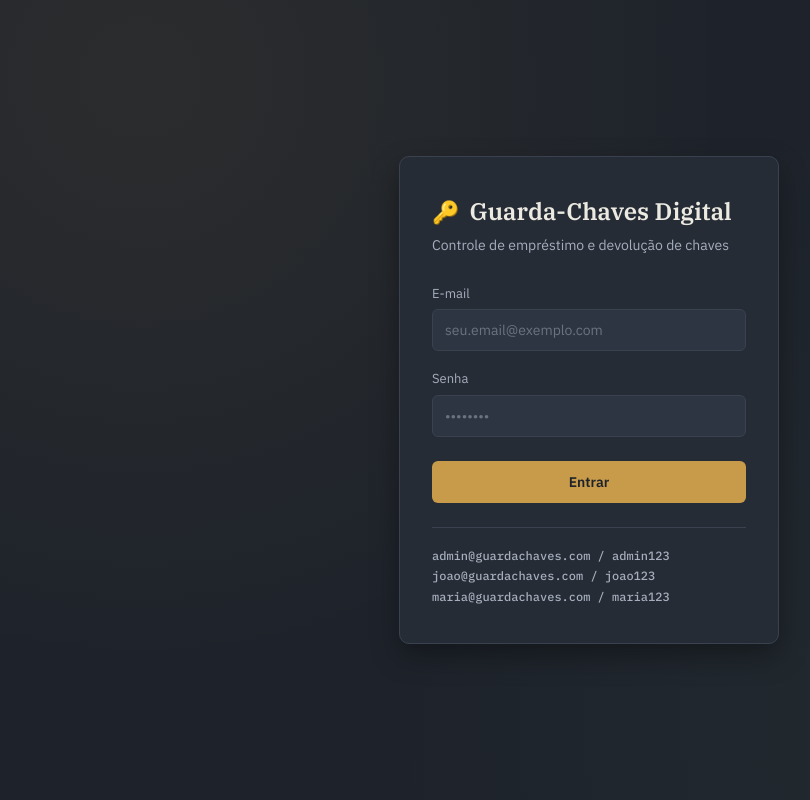
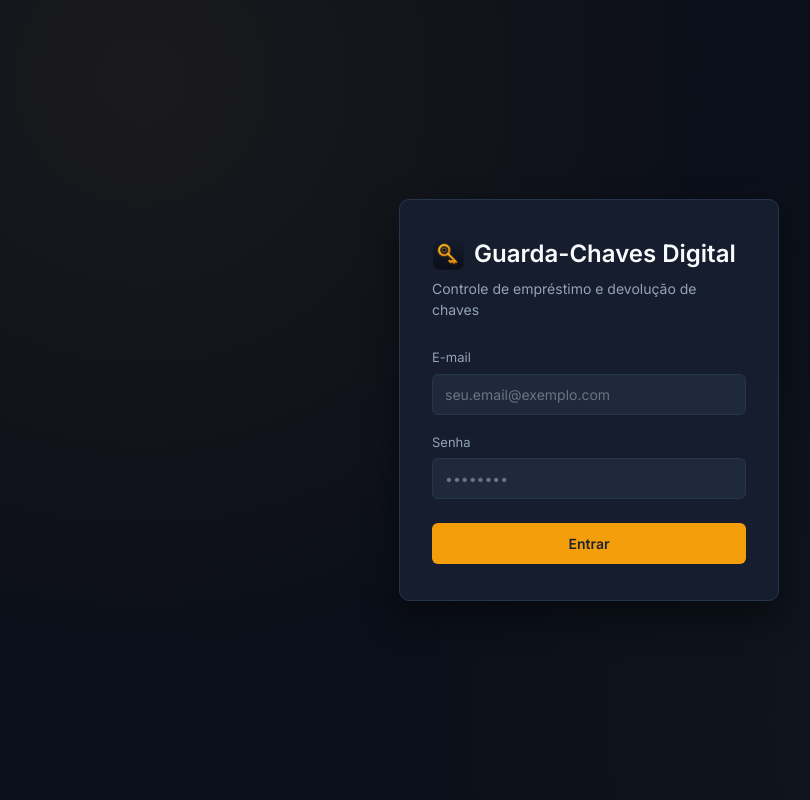
Before and after one commit to Manuella-Maia/projeto-controle-emprestimos-chaves, a PHP site: page / in a window 1280 px wide. Shown: the whole page, without its empty margins (51-861 px from the left). Run offline with PHP 8.4, Linux system fonts and the light colour scheme.

Commit message:
style: aplica novo tema visual ao frontend (cores, fontes e ícones)
- Atualiza paleta de cores em style.css (fundo, superfícies, destaque e badges de status)

- Troca tipografia para Inter (títulos e corpo) e JetBrains Mono (tags)

- Substitui emoji/placeholder por ícones em imagem no cabeçalho de index.html e sistema.html

- Adiciona pasta frontend/imgs/ com os ícones utilizados

```diff
--- a/frontend/index.html
+++ b/frontend/index.html
@@ -4,13 +4,17 @@
     <meta charset="UTF-8">
     <meta name="viewport" content="width=device-width, initial-scale=1.0">
     <title>Guarda-Chaves Digital — Entrar</title>
+    <link rel="preconnect" href="https://fonts.googleapis.com">
+    <link rel="preconnect" href="https://fonts.gstatic.com" crossorigin>
+    <link href="https://fonts.googleapis.com/css2?family=Inter:wght@400;500;600;700&display=swap" rel="stylesheet">
+    <link rel="icon" href="imgs/icone_chave.png">
     <link rel="stylesheet" href="style.css">
 </head>
 <body>
     <div class="tela-login">
         <div class="cartao-login">
             <div class="marca">
-                <span class="marca-icone" aria-hidden="true">&#128273;</span>
+                <img class="marca-icone" src="imgs/icone_chave2.png" alt="logo da Guarda-Chaves Digital">
                 <h1>Guarda-Chaves Digital</h1>
             </div>
             <p class="tagline">Controle de empréstimo e devolução de chaves</p>
@@ -30,12 +34,6 @@
 
                 <div class="mensagem" id="mensagem-login" role="alert"></div>
             </form>
-
-            <div class="credenciais-teste">
-                admin@guardachaves.com / admin123<br>
-                joao@guardachaves.com / joao123<br>
-                maria@guardachaves.com / maria123
-            </div>
         </div>
     </div>
 
--- a/frontend/style.css
+++ b/frontend/style.css
@@ -5,31 +5,38 @@
    ardósia, latão como cor de destaque (as próprias chaves) e verde
    para "disponível" / âmbar para "emprestada".
    ================================================================= */
+:root {
+  /* Superfícies e Fundo (Dark Slate moderno) */
+  --cor-fundo: #0B0F19;
+  --cor-superficie: #151D2E;
+  --cor-superficie-alta: #1E293B;
+  --cor-borda: #26354A;
 
-@import url('https://fonts.googleapis.com/css2?family=IBM+Plex+Serif:wght@500;600&family=IBM+Plex+Sans:wght@400;500;600&family=IBM+Plex+Mono:wght@500&display=swap');
+  /* Textos (Alto contraste e legibilidade nítida) */
+  --cor-texto: #F8FAFC;
+  --cor-texto-suave: #94A3B8;
 
-:root {
-    --cor-fundo: #1E232B;
-    --cor-superficie: #262C36;
-    --cor-superficie-alta: #2E3542;
-    --cor-borda: #3A4250;
-    --cor-texto: #EDEAE2;
-    --cor-texto-suave: #A6AEBD;
-    --cor-latao: #C89B4A;
-    --cor-latao-forte: #E0B562;
-    --cor-disponivel: #5EA37A;
-    --cor-disponivel-fundo: rgba(94, 163, 122, 0.14);
-    --cor-emprestada: #D18A3F;
-    --cor-emprestada-fundo: rgba(209, 138, 63, 0.14);
-    --cor-erro: #D9695A;
-    --cor-erro-fundo: rgba(217, 105, 90, 0.14);
+  /* Destaque / Ação (Laranja Âmbar refinado em vez do amarelo latão) */
+  --cor-latao: #F59E0B;
+  --cor-latao-forte: #D97706;
+  --cor-texto-botao: #0F172A; /* contraste ideal para texto sobre o botão laranja */
 
-    --fonte-titulo: 'IBM Plex Serif', Georgia, serif;
-    --fonte-corpo: 'IBM Plex Sans', system-ui, sans-serif;
-    --fonte-tag: 'IBM Plex Mono', 'Courier New', monospace;
+  /* Badges e Status */
+  --cor-disponivel: #34D399;
+  --cor-disponivel-fundo: rgba(16, 185, 129, 0.12);
+  --cor-emprestada: #F59E0B;
+  --cor-emprestada-fundo: rgba(245, 158, 11, 0.14);
+  --cor-erro: #F87171;
+  --cor-erro-fundo: rgba(239, 68, 68, 0.14);
 
-    --raio: 10px;
-    --sombra: 0 12px 28px rgba(0, 0, 0, 0.35);
+  /* Tipografia (Inter — moderna, limpa e legível para dashboards) */
+  --fonte-titulo: 'Inter', system-ui, -apple-system, sans-serif;
+  --fonte-corpo: 'Inter', system-ui, -apple-system, sans-serif;
+  --fonte-tag: 'JetBrains Mono', 'Fira Code', monospace;
+
+  /* Acabamento */
+  --raio: 10px;
+  --sombra: 0 16px 36px rgba(0, 0, 0, 0.45);
 }
 
 * {
@@ -84,14 +91,15 @@ a:focus-visible {
 
 .marca {
     display: flex;
-    align-items: baseline;
+    align-items: center;
     gap: 10px;
     margin-bottom: 4px;
 }
 
 .marca-icone {
-    font-size: 22px;
-    color: var(--cor-latao);
+    height: 32px;
+    width: 32px;
+    object-fit: contain;
 }
 
 .cartao-login h1 {
@@ -173,16 +181,6 @@ a:focus-visible {
     display: block;
     background: var(--cor-disponivel-fundo);
     color: var(--cor-disponivel);
-}
-
-.credenciais-teste {
-    margin-top: 24px;
-    padding-top: 18px;
-    border-top: 1px solid var(--cor-borda);
-    font-size: 12px;
-    color: var(--cor-texto-suave);
-    font-family: var(--fonte-tag);
-    line-height: 1.7;
 }
 
 /* -----------------------------------------------------------------
```
Also changed, not shown: frontend/sistema.html (+6 -1 lines), frontend/imgs/icone_chave.png (added), frontend/imgs/icone_chave2.png (added).
